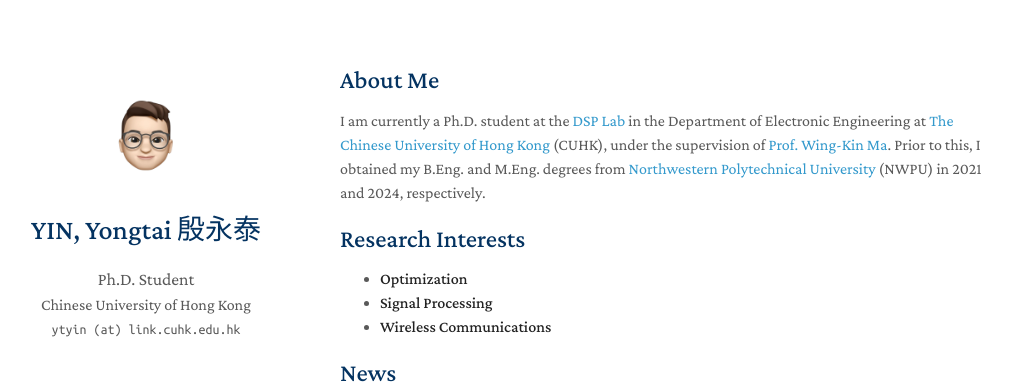
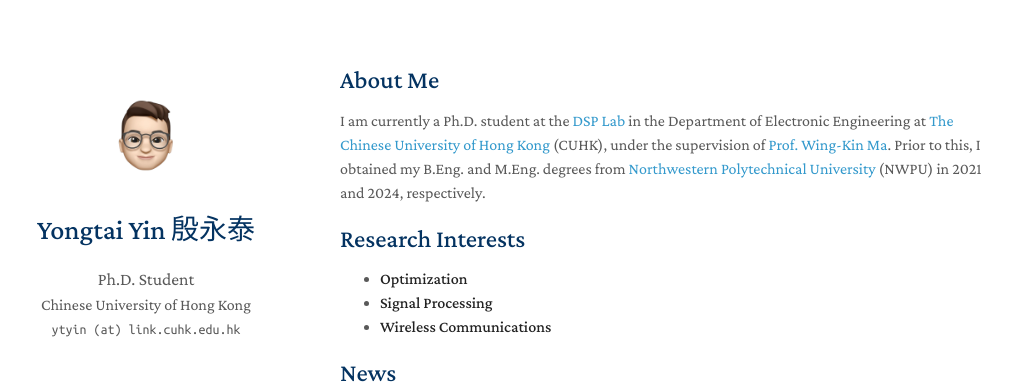
Before and after one commit to yongtai-yin/yongtai-yin.github.io, a Jekyll site: the page built from index.md, in a window 1280 px wide. Shown: the top 386 px of the page, without its empty margins (130-1141 px from the left). Built offline with Jekyll 4.4.1, drawn with Linux system fonts in a browser that asks for light colours; nearby versions of some CDN libraries; a style sheet for code colours, icons or effects is not loaded; our own code applies the rules of GitHub Pages for plain Markdown files.

```diff
--- a/_config.yml
+++ b/_config.yml
@@ -1,5 +1,5 @@
 # Basic Information
-title: YIN, Yongtai 殷永泰
+title: Yongtai Yin 殷永泰
 position: Ph.D. Student
 affiliation: Chinese University of Hong Kong
 email: ytyin (at) link.cuhk.edu.hk
```
